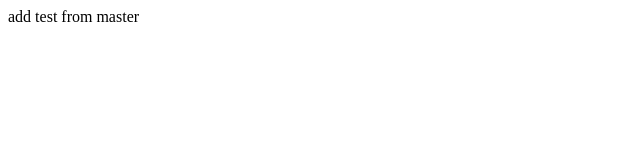
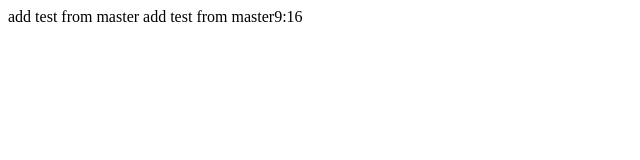
Before and after one commit to juanapu/testgit, a plain HTML site: page index.html in a window 1280 px wide. Shown: the whole page, without its empty margins (0-640 px from the left). Drawn offline with Linux system fonts and the light colour scheme.

Commit message:
Update index.html

```diff
--- a/index.html
+++ b/index.html
@@ -1,3 +1,5 @@
 <html>
   add test from master
+    add test from master9:16
+
 </html>
```
